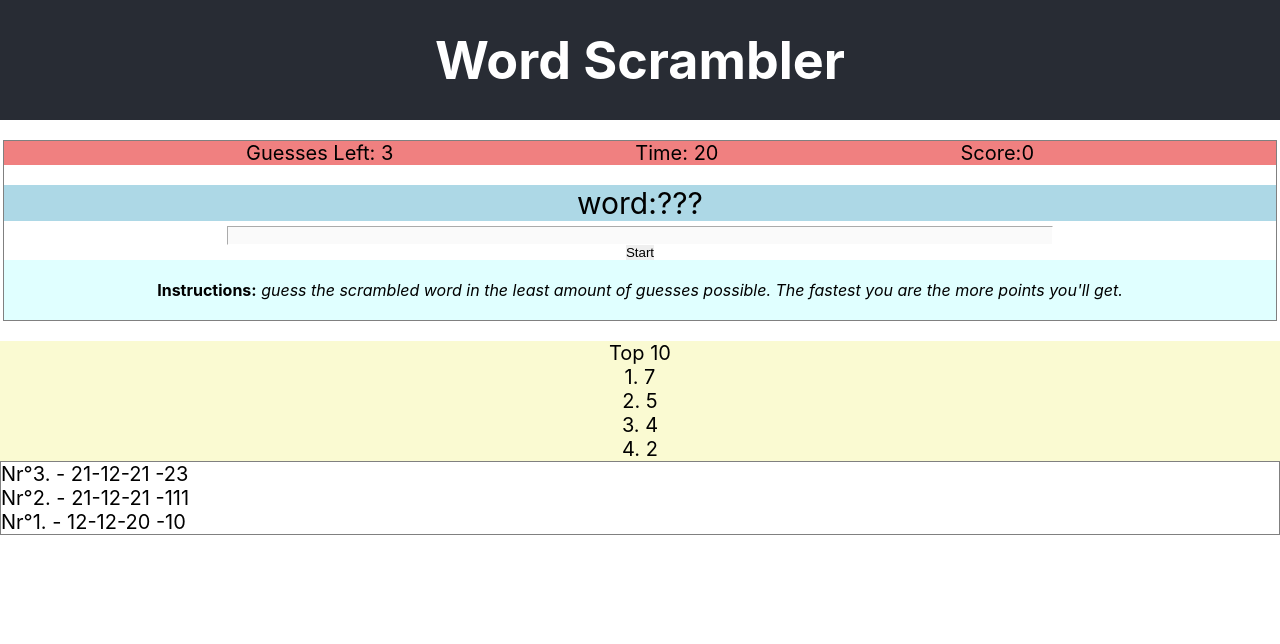
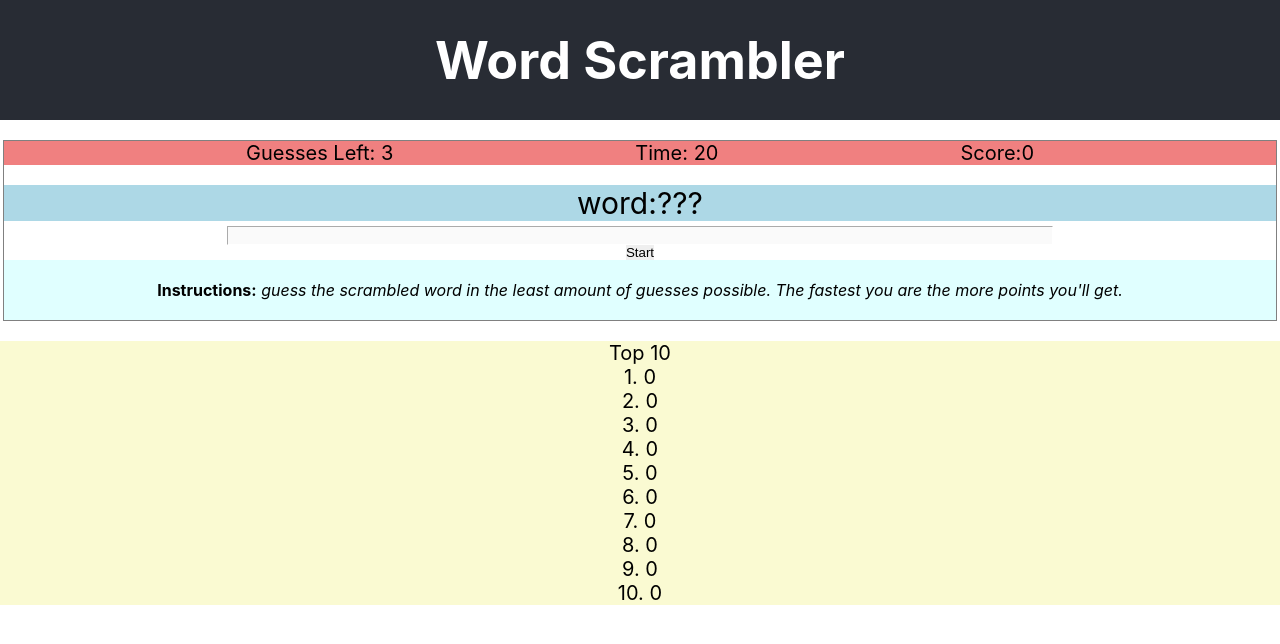
Before and after one commit to hugCarvalho/wordScrambler, a React (Create React App) app: page / in a window 1280 px wide. Shown: the top 644 px of the page. Built offline with nearby package versions, Linux system fonts and the light colour scheme.

Commit message:
Basic localstorage and top 10 results working logic. Fixed minor bugs.

```diff
--- a/src/App.js
+++ b/src/App.js
@@ -23,20 +23,26 @@ const initOptions = {
   pointsPerWordLength: 10,
 };
 
-const initArr = ["dog", "bear", "horse", "python"];
+//todo: validation- word must be at least 2 letters
+const initArr = ["dog", "bear", "horse", "python", "12", "23", "43", "53"];
 //const initArr = ["da"];
 
 function App() {
+  //OPTIONS + DATA
+  const [options, setOptions] = useState(initOptions);
+  const [array, setArray] = useState(initArr);
+  //MAIN STATE
   const [gameStatus, setGameStatus] = useState("onLoad"); // "onLoad", "playing", "ended"
+  //IN GAME VARIABLES
   const [guessesLeft, setGuessesLeft] = useState(initOptions.guessesLeft);
   const [countdown, setCountdown] = useState(initOptions.countdown);
   const [score, setScore] = useState(initOptions.score);
-  const [array, setArray] = useState(initArr);
   const [correctWord, setCorrectWord] = useState(null);
   const [scrambledWord, setScrambledWord] = useState("");
   const [guess, setGuess] = useState(null);
-  const [options, setOptions] = useState(initOptions);
-  const [scoreboard, setScoreboard] = useState(null);
+  //SCOREBOARD
+  const [scoreboard, setScoreboard] = useState([]);
+  //MODAL
   const [modalMessage, setModalMessage] = useState("Testing modal message");
   const [showModal, setShowModal] = useState(false);
 
@@ -59,6 +65,7 @@ function App() {
         }
         break;
       case "ended":
+        setCorrectWord(null); //prevents setScrambledWord to run before time
         setGameStatus("scramblingWord");
         break;
       default:
@@ -66,9 +73,10 @@ function App() {
     }
   };
 
+  //LOCALSTORAGE ⏩ GET
   useEffect(() => {
     if (localStorage.scoreboard) {
-      setScoreboard(JSON.parse(localStorage.getItem("scoreboard")));
+      setScoreboard(JSON.parse(window.localStorage.getItem("scoreboard")));
     }
   }, []);
 
@@ -100,6 +108,7 @@ function App() {
   //Sets Word 🥉
   useEffect(() => {
     if (gameStatus === "scramblingWord") {
+      setCorrectWord(null);
       setCorrectWord(chooseWord(array));
     }
   }, [gameStatus, array]);
@@ -114,10 +123,10 @@ function App() {
     }
     if (gameStatus === "ended") {
       console.log('on gameStatus "ended"');
+      setScrambledWord(correctWord);
       setGuess("");
       setModalMessage("game over!");
       setShowModal(true);
-      setScrambledWord(correctWord);
     }
   }, [correctWord, gameStatus]);
 
@@ -157,18 +166,9 @@ function App() {
     }
   }, [gameStatus, guessesLeft, countdown]);
 
+  //GAME WON 🏆
   useEffect(() => {
-    console.log("correctWord", correctWord);
-    console.log("------------");
-  }, [correctWord]);
-
-  useEffect(() => {
-    console.log("scrambledWord", scrambledWord);
-    console.log("------------");
-  }, [scrambledWord]);
-
-  useEffect(() => {
-    if (gameStatus === "ended" && correctWord) {
+    if (gameStatus === "ended" && guessesLeft !== 0 && countdown > 0) {
       setScore(
         countdown * options.pointsPerTimeLeft +
           guessesLeft * options.pointsPerGuessLeft +
@@ -185,9 +185,38 @@ function App() {
     options.pointsPerWordLength,
   ]);
 
+  //LOCALSTORGAGE ⏩ SET
   useEffect(() => {
-    JSON.stringify(localStorage.setItem("scoreboard", score));
-  }, [score, scoreboard]);
+    let updatedScoreboard = scoreboard;
+    console.log("1", updatedScoreboard);
+    if (gameStatus === "ended" && score > 0) {
+      const minScore = Math.min(...scoreboard);
+      if (scoreboard.length < 10 || score > minScore) {
+        updatedScoreboard.push(score);
+        updatedScoreboard.sort((a, b) => b - a);
+        setScoreboard(updatedScoreboard);
+        window.localStorage.setItem("scoreboard", JSON.stringify(updatedScoreboard));
+      }
+    }
+    console.log("3", updatedScoreboard);
+  }, [gameStatus, score, scoreboard]);
+
+  useEffect(() => {
+    console.log("score", score);
+    console.log("------------");
+  }, [score]);
+  useEffect(() => {
+    console.log("correctWord", correctWord);
+    console.log("------------");
+  }, [correctWord]);
+  useEffect(() => {
+    console.log("scrambledWord", scrambledWord);
+    console.log("------------");
+  }, [scrambledWord]);
+  useEffect(() => {
+    console.log("scoreboard", scoreboard);
+    console.log("------------");
+  }, [scoreboard]);
 
   return (
     <div className="App">
@@ -203,6 +232,7 @@ function App() {
           <Word
             gameStatus={gameStatus}
             scrambledWord={scrambledWord}
+            Scoreboard
             correctWord={correctWord}
           />
           <Form onSubmitHandler={onSubmitHandler} gameStatus={gameStatus} />
@@ -210,8 +240,8 @@ function App() {
         </div>
       </main>
       {/* <WarningHandling warning={warning} /> */}
-      <Top10 />
-      <Scoreboard />
+      <Top10 scoreboard={scoreboard} />
+      {/* <Scoreboard scoreboard={scoreboard} /> */}
       {showModal && <Backdrop modalStatus={false}>{modalMessage} </Backdrop>}
     </div>
   );
--- a/src/components/Scoreboard/Scoreboard.js
+++ b/src/components/Scoreboard/Scoreboard.js
@@ -36,10 +36,14 @@ function Scoreboard() {
   );
 }
 
-const showNumberOfScores = 10;
-const DUMMY_SCORES = [4, 7, 2, 5].sort((a, b) => b - a);
+export function Top10({ scoreboard }) {
+  let len = scoreboard.length;
+  if (len < 10) {
+    while (scoreboard.length < 10) {
+      scoreboard.push(null);
+    }
+  }
 
-export function Top10() {
   return (
     <div className="Top10">
       <div className="wrapper__table">
@@ -48,11 +52,11 @@ export function Top10() {
           <li>
             <span>Top 10</span>
           </li>
-          {DUMMY_SCORES.map((score, i) => {
+          {scoreboard.map((score, i) => {
             return (
               <li key={i}>
                 <span>{i + 1}. </span>
-                <span>{DUMMY_SCORES[i]}</span>
+                <span>{score || 0}</span>
               </li>
             );
           })}
--- a/src/components/Word/Word.js
+++ b/src/components/Word/Word.js
@@ -6,13 +6,16 @@ function Word({ gameStatus, scrambledWord, correctWord }) {
     <div className="Word">
       word:
       <span>
-        {gameStatus === "onLoad" || gameStatus === "scramblingWord"
-          ? "???"
-          : gameStatus === "playing"
-          ? scrambledWord
-          : gameStatus === "ended"
-          ? correctWord
-          : null}
+        {
+          gameStatus === "onLoad" || gameStatus === "scramblingWord"
+            ? "???"
+            : scrambledWord
+          //gameStatus === "playing"
+          //? scrambledWord
+          //: gameStatus === "ended"
+          //? correctWord
+          //: null
+        }
       </span>
     </div>
   );
```
Also changed, not shown: 1 other file (tests, documents, lock files or other folders).
